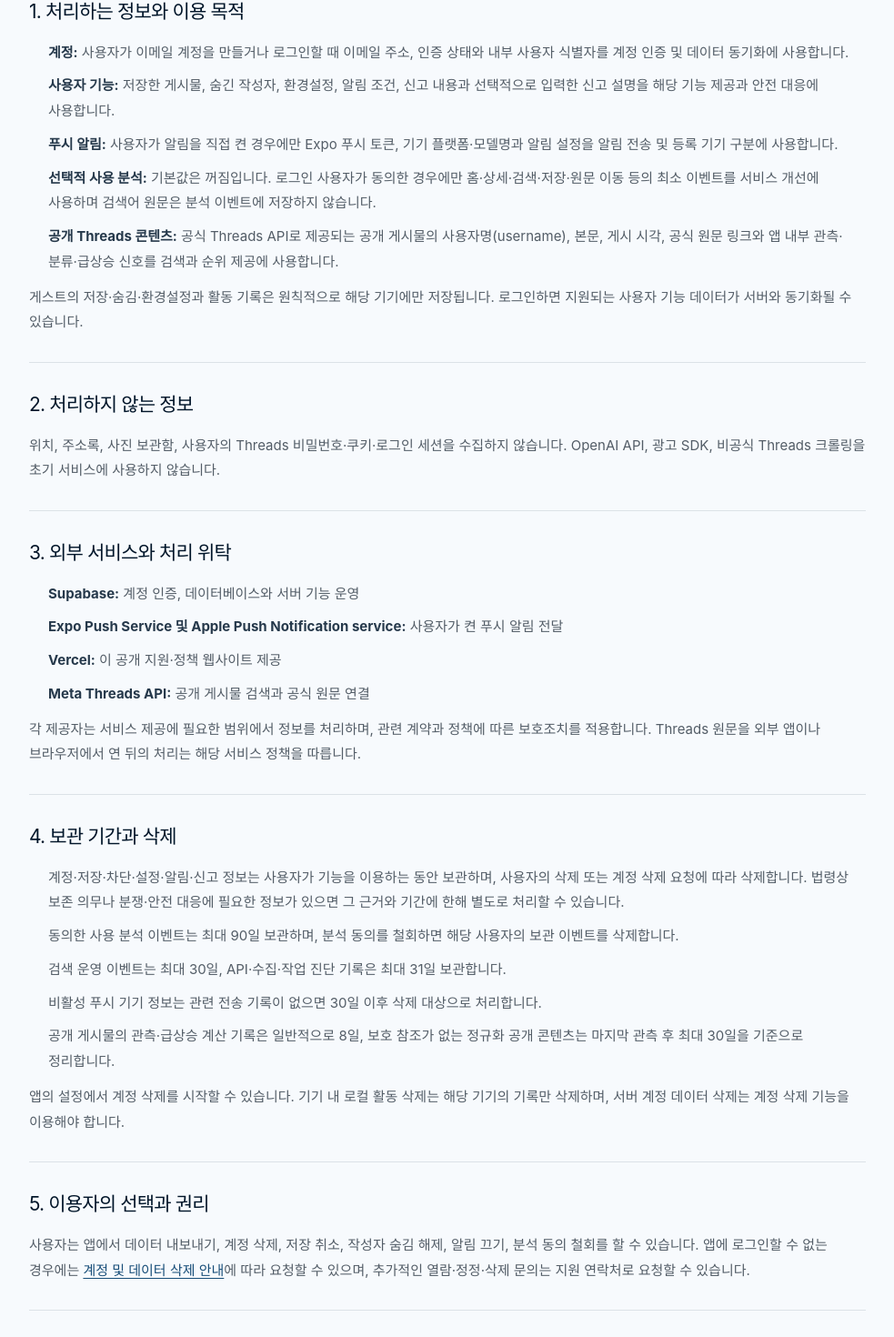
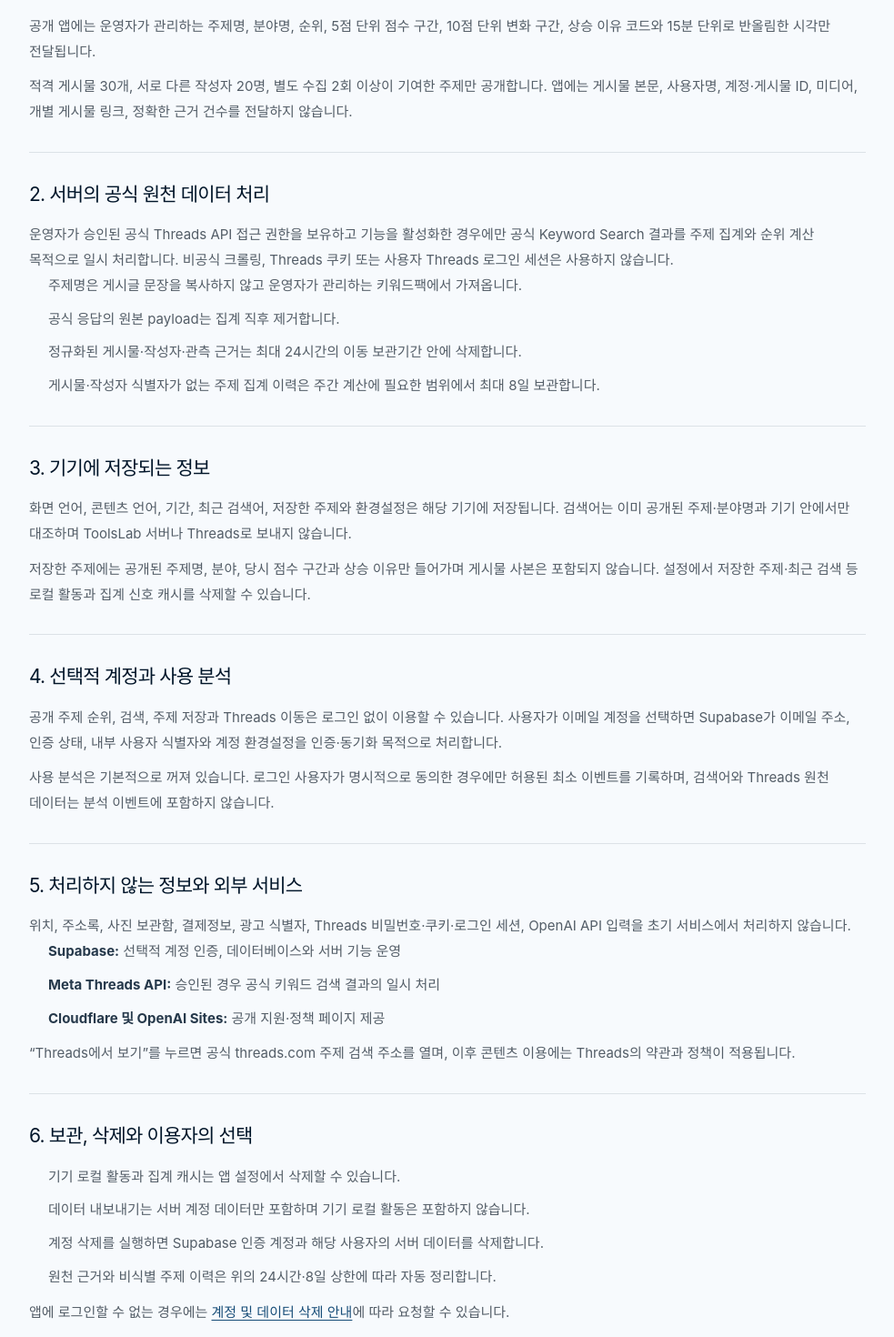
Before and after one commit to allweek1-lab/toolslab-website, a Next.js app: page /privacy in a window 1280 px wide. Shown: the part 483-1953 px from the top of the page at 91% size, without its empty margins (148-1131 px from the left). Built offline with nearby package versions, Linux system fonts and the light colour scheme.

Commit message:
Align Trend Threads policies with topic aggregates

```diff
--- a/app/data-deletion/page.tsx
+++ b/app/data-deletion/page.tsx
@@ -3,28 +3,25 @@
 
 export const metadata: Metadata = {
   title: "Trend Threads 계정 및 데이터 삭제 | ToolsLab",
-  description: "Trend Threads 계정과 기기·서버 데이터를 삭제하는 방법을 안내합니다.",
+  description: "Trend Threads의 기기 데이터와 선택적 계정 데이터를 삭제하는 방법을 안내합니다.",
   alternates: { canonical: "https://trendthreads.toolslab.co.kr/data-deletion" },
 };
 
 export default function DataDeletionPage() {
   return (
-    <LegalShell
-      eyebrow="TREND THREADS DATA DELETION"
-      title="계정 및 데이터 삭제"
-      summary="앱에 로그인할 수 있을 때와 앱을 사용할 수 없을 때의 삭제 방법을 각각 안내합니다."
-    >
+    <LegalShell eyebrow="TREND THREADS DATA DELETION" title="계정 및 데이터 삭제" summary="기기에 저장된 주제·검색 기록과 선택적으로 만든 서버 계정을 각각 삭제할 수 있습니다.">
+      <PolicySection title="이 기기의 로컬 활동 삭제">
+        <p><strong>설정 → 로컬 활동 데이터 삭제</strong>를 사용하면 이 기기의 저장한 주제, 최근 검색어와 이전 버전의 로컬 활동 기록을 지울 수 있습니다. <strong>저장된 집계 비우기</strong>는 오프라인 표시용 주제 신호 캐시만 삭제합니다.</p>
+        <p>주제 저장은 로그인 없이 기기에서만 동작하므로 다른 기기나 서버의 게시물 사본을 삭제하는 기능이 아닙니다.</p>
+      </PolicySection>
+
       <PolicySection title="앱에서 계정과 서버 데이터 삭제">
         <ol>
           <li>Trend Threads에서 삭제할 계정으로 로그인합니다.</li>
           <li>하단의 <strong>설정</strong>을 엽니다.</li>
           <li><strong>계정 삭제</strong>을 누르고 확인합니다.</li>
         </ol>
-        <p>계정 삭제가 완료되면 Supabase 인증 계정과 해당 계정에 동기화된 저장, 숨김, 환경설정, 알림 및 기타 사용자 기능 데이터가 삭제됩니다.</p>
-      </PolicySection>
-
-      <PolicySection title="이 기기의 로컬 활동 삭제">
-        <p><strong>설정 → 로컬 활동 데이터 삭제</strong>를 사용하면 이 기기의 저장, 신고, 숨김, 최근 검색 기록을 지울 수 있습니다. 이 기능은 서버 계정을 삭제하지 않으므로 서버 데이터까지 지우려면 위의 계정 삭제를 함께 실행해야 합니다.</p>
+        <p>계정 삭제가 완료되면 Supabase 인증 계정과 해당 계정의 환경설정, 동의 기록 등 서버 사용자 데이터가 삭제됩니다. 기기의 저장한 주제와 최근 검색을 함께 지우려면 로컬 활동 삭제도 실행해 주세요.</p>
       </PolicySection>
 
       <PolicySection title="앱에 로그인할 수 없는 경우">
@@ -32,14 +29,14 @@
         <ul>
           <li>제목: Trend Threads 데이터 삭제 요청</li>
           <li>가입에 사용한 이메일 주소</li>
-          <li>계정 전체 삭제 또는 특정 데이터 삭제 중 원하는 범위</li>
+          <li>계정 전체 삭제 또는 특정 서버 데이터 삭제 중 원하는 범위</li>
         </ul>
-        <p>계정 소유 여부를 확인하기 위해 가입 이메일로 회신할 수 있습니다. 비밀번호, 인증 코드, Threads 액세스 토큰은 보내지 마세요. 접수와 처리 결과는 이메일로 안내합니다.</p>
+        <p>계정 소유 확인을 위해 가입 이메일로 회신할 수 있습니다. 비밀번호, 인증 코드, Threads 액세스 토큰은 보내지 마세요. 접수와 처리 결과는 이메일로 안내합니다.</p>
       </PolicySection>
 
-      <PolicySection title="삭제 범위와 예외">
-        <p>공개 Threads 원문은 원 작성자가 Meta의 Threads 서비스에 게시한 콘텐츠이므로 ToolsLab이 원문 자체를 삭제할 수 없습니다. Trend Threads가 보관한 사본과 관측 정보는 공개 원문의 삭제·비공개·이용 불가 확인 및 서비스 보관 정책에 따라 노출 중지 또는 삭제합니다.</p>
-        <p>법령상 보존 의무, 분쟁 처리 또는 안전 대응에 신고 정보가 필요한 경우에는 개인정보 처리방침에 적은 근거와 기간에 한해 별도로 처리할 수 있습니다.</p>
+      <PolicySection title="공식 원천 데이터와 Threads 콘텐츠">
+        <p>Trend Threads 공개 앱은 개별 Threads 게시물 사본을 제공하거나 보관하지 않습니다. 승인된 공식 API 접근이 활성화된 경우 서버의 원본 payload는 집계 직후 제거되고, 정규화된 원천 근거는 최대 24시간, 게시물·작성자 식별자가 없는 주제 집계 이력은 최대 8일 안에 자동 정리됩니다.</p>
+        <p>Threads에서 실제로 게시된 콘텐츠는 Meta의 Threads 서비스에 있으므로 ToolsLab이 원문을 삭제할 수 없습니다. 원문 삭제는 Threads에서 해당 계정과 콘텐츠에 대해 진행해야 합니다.</p>
       </PolicySection>
 
       <PolicySection title="관련 문서">
--- a/app/privacy/page.tsx
+++ b/app/privacy/page.tsx
@@ -3,7 +3,7 @@
 
 export const metadata: Metadata = {
   title: "Trend Threads 개인정보 처리방침 | ToolsLab",
-  description: "Trend Threads가 처리하는 정보, 이용 목적, 보관 및 삭제 방법을 안내합니다.",
+  description: "Trend Threads의 주제 집계, 기기 저장, 보관 및 삭제 방법을 안내합니다.",
   alternates: { canonical: "https://trendthreads.toolslab.co.kr/privacy" },
 };
 
@@ -12,55 +12,56 @@
     <LegalShell
       eyebrow="PRIVACY POLICY"
       title="Trend Threads 개인정보 처리방침"
-      summary="툴스랩은 Trend Threads 제공에 필요한 최소한의 정보만 처리하며, 광고 목적의 추적이나 개인정보 판매를 하지 않습니다."
+      summary="Trend Threads는 게시물을 복제하지 않고, 충분한 표본을 통과한 주제 순위와 상승 이유만 제공합니다."
     >
       <div className="policy-meta">
         <span>운영주체: 툴스랩 (ToolsLab)</span>
-        <span>시행일: 2026년 8월 8일</span>
+        <span>시행일: 2026년 8월 9일</span>
       </div>
 
-      <PolicySection title="1. 처리하는 정보와 이용 목적">
-        <ul>
-          <li><strong>계정:</strong> 사용자가 이메일 계정을 만들거나 로그인할 때 이메일 주소, 인증 상태와 내부 사용자 식별자를 계정 인증 및 데이터 동기화에 사용합니다.</li>
-          <li><strong>사용자 기능:</strong> 저장한 게시물, 숨긴 작성자, 환경설정, 알림 조건, 신고 내용과 선택적으로 입력한 신고 설명을 해당 기능 제공과 안전 대응에 사용합니다.</li>
-          <li><strong>푸시 알림:</strong> 사용자가 알림을 직접 켠 경우에만 Expo 푸시 토큰, 기기 플랫폼·모델명과 알림 설정을 알림 전송 및 등록 기기 구분에 사용합니다.</li>
-          <li><strong>선택적 사용 분석:</strong> 기본값은 꺼짐입니다. 로그인 사용자가 동의한 경우에만 홈·상세·검색·저장·원문 이동 등의 최소 이벤트를 서비스 개선에 사용하며 검색어 원문은 분석 이벤트에 저장하지 않습니다.</li>
-          <li><strong>공개 Threads 콘텐츠:</strong> 공식 Threads API로 제공되는 공개 게시물의 사용자명(username), 본문, 게시 시각, 공식 원문 링크와 앱 내부 관측·분류·급상승 신호를 검색과 순위 제공에 사용합니다.</li>
-        </ul>
-        <p>게스트의 저장·숨김·환경설정과 활동 기록은 원칙적으로 해당 기기에만 저장됩니다. 로그인하면 지원되는 사용자 기능 데이터가 서버와 동기화될 수 있습니다.</p>
+      <PolicySection title="1. 앱에 전달되는 정보">
+        <p>공개 앱에는 운영자가 관리하는 주제명, 분야명, 순위, 5점 단위 점수 구간, 10점 단위 변화 구간, 상승 이유 코드와 15분 단위로 반올림한 시각만 전달됩니다.</p>
+        <p>적격 게시물 30개, 서로 다른 작성자 20명, 별도 수집 2회 이상이 기여한 주제만 공개합니다. 앱에는 게시물 본문, 사용자명, 계정·게시물 ID, 미디어, 개별 게시물 링크, 정확한 근거 건수를 전달하지 않습니다.</p>
       </PolicySection>
 
-      <PolicySection title="2. 처리하지 않는 정보">
-        <p>위치, 주소록, 사진 보관함, 사용자의 Threads 비밀번호·쿠키·로그인 세션을 수집하지 않습니다. OpenAI API, 광고 SDK, 비공식 Threads 크롤링을 초기 서비스에 사용하지 않습니다.</p>
+      <PolicySection title="2. 서버의 공식 원천 데이터 처리">
+        <p>운영자가 승인된 공식 Threads API 접근 권한을 보유하고 기능을 활성화한 경우에만 공식 Keyword Search 결과를 주제 집계와 순위 계산 목적으로 일시 처리합니다. 비공식 크롤링, Threads 쿠키 또는 사용자 Threads 로그인 세션은 사용하지 않습니다.</p>
+        <ul>
+          <li>주제명은 게시글 문장을 복사하지 않고 운영자가 관리하는 키워드팩에서 가져옵니다.</li>
+          <li>공식 응답의 원본 payload는 집계 직후 제거합니다.</li>
+          <li>정규화된 게시물·작성자·관측 근거는 최대 24시간의 이동 보관기간 안에 삭제합니다.</li>
+          <li>게시물·작성자 식별자가 없는 주제 집계 이력은 주간 계산에 필요한 범위에서 최대 8일 보관합니다.</li>
+        </ul>
       </PolicySection>
 
-      <PolicySection title="3. 외부 서비스와 처리 위탁">
-        <ul>
-          <li><strong>Supabase:</strong> 계정 인증, 데이터베이스와 서버 기능 운영</li>
-          <li><strong>Expo Push Service 및 Apple Push Notification service:</strong> 사용자가 켠 푸시 알림 전달</li>
-          <li><strong>Vercel:</strong> 이 공개 지원·정책 웹사이트 제공</li>
-          <li><strong>Meta Threads API:</strong> 공개 게시물 검색과 공식 원문 연결</li>
-        </ul>
-        <p>각 제공자는 서비스 제공에 필요한 범위에서 정보를 처리하며, 관련 계약과 정책에 따른 보호조치를 적용합니다. Threads 원문을 외부 앱이나 브라우저에서 연 뒤의 처리는 해당 서비스 정책을 따릅니다.</p>
+      <PolicySection title="3. 기기에 저장되는 정보">
+        <p>화면 언어, 콘텐츠 언어, 기간, 최근 검색어, 저장한 주제와 환경설정은 해당 기기에 저장됩니다. 검색어는 이미 공개된 주제·분야명과 기기 안에서만 대조하며 ToolsLab 서버나 Threads로 보내지 않습니다.</p>
+        <p>저장한 주제에는 공개된 주제명, 분야, 당시 점수 구간과 상승 이유만 들어가며 게시물 사본은 포함되지 않습니다. 설정에서 저장한 주제·최근 검색 등 로컬 활동과 집계 신호 캐시를 삭제할 수 있습니다.</p>
       </PolicySection>
 
-      <PolicySection title="4. 보관 기간과 삭제">
-        <ul>
-          <li>계정·저장·차단·설정·알림·신고 정보는 사용자가 기능을 이용하는 동안 보관하며, 사용자의 삭제 또는 계정 삭제 요청에 따라 삭제합니다. 법령상 보존 의무나 분쟁·안전 대응에 필요한 정보가 있으면 그 근거와 기간에 한해 별도로 처리할 수 있습니다.</li>
-          <li>동의한 사용 분석 이벤트는 최대 90일 보관하며, 분석 동의를 철회하면 해당 사용자의 보관 이벤트를 삭제합니다.</li>
-          <li>검색 운영 이벤트는 최대 30일, API·수집·작업 진단 기록은 최대 31일 보관합니다.</li>
-          <li>비활성 푸시 기기 정보는 관련 전송 기록이 없으면 30일 이후 삭제 대상으로 처리합니다.</li>
-          <li>공개 게시물의 관측·급상승 계산 기록은 일반적으로 8일, 보호 참조가 없는 정규화 공개 콘텐츠는 마지막 관측 후 최대 30일을 기준으로 정리합니다.</li>
-        </ul>
-        <p>앱의 설정에서 계정 삭제를 시작할 수 있습니다. 기기 내 로컬 활동 삭제는 해당 기기의 기록만 삭제하며, 서버 계정 데이터 삭제는 계정 삭제 기능을 이용해야 합니다.</p>
+      <PolicySection title="4. 선택적 계정과 사용 분석">
+        <p>공개 주제 순위, 검색, 주제 저장과 Threads 이동은 로그인 없이 이용할 수 있습니다. 사용자가 이메일 계정을 선택하면 Supabase가 이메일 주소, 인증 상태, 내부 사용자 식별자와 계정 환경설정을 인증·동기화 목적으로 처리합니다.</p>
+        <p>사용 분석은 기본적으로 꺼져 있습니다. 로그인 사용자가 명시적으로 동의한 경우에만 허용된 최소 이벤트를 기록하며, 검색어와 Threads 원천 데이터는 분석 이벤트에 포함하지 않습니다.</p>
       </PolicySection>
 
-      <PolicySection title="5. 이용자의 선택과 권리">
-        <p>사용자는 앱에서 데이터 내보내기, 계정 삭제, 저장 취소, 작성자 숨김 해제, 알림 끄기, 분석 동의 철회를 할 수 있습니다. 앱에 로그인할 수 없는 경우에는 <a className="inline-link" href="/data-deletion">계정 및 데이터 삭제 안내</a>에 따라 요청할 수 있으며, 추가적인 열람·정정·삭제 문의는 지원 연락처로 요청할 수 있습니다.</p>
+      <PolicySection title="5. 처리하지 않는 정보와 외부 서비스">
+        <p>위치, 주소록, 사진 보관함, 결제정보, 광고 식별자, Threads 비밀번호·쿠키·로그인 세션, OpenAI API 입력을 초기 서비스에서 처리하지 않습니다.</p>
+        <ul>
+          <li><strong>Supabase:</strong> 선택적 계정 인증, 데이터베이스와 서버 기능 운영</li>
+          <li><strong>Meta Threads API:</strong> 승인된 경우 공식 키워드 검색 결과의 일시 처리</li>
+          <li><strong>Cloudflare 및 OpenAI Sites:</strong> 공개 지원·정책 페이지 제공</li>
+        </ul>
+        <p>“Threads에서 보기”를 누르면 공식 threads.com 주제 검색 주소를 열며, 이후 콘텐츠 이용에는 Threads의 약관과 정책이 적용됩니다.</p>
       </PolicySection>
 
-      <PolicySection title="6. 안전성 확보 조치">
-        <p>서버 비밀값은 앱에 포함하지 않고, 사용자 데이터는 인증된 계정 범위로 분리합니다. 전송 구간 암호화, 최소 권한, 요청 상한, 접근 통제와 운영 기록을 적용하며 계정 비밀번호나 인증 코드를 지원 메일로 요청하지 않습니다.</p>
+      <PolicySection title="6. 보관, 삭제와 이용자의 선택">
+        <ul>
+          <li>기기 로컬 활동과 집계 캐시는 앱 설정에서 삭제할 수 있습니다.</li>
+          <li>데이터 내보내기는 서버 계정 데이터만 포함하며 기기 로컬 활동은 포함하지 않습니다.</li>
+          <li>계정 삭제를 실행하면 Supabase 인증 계정과 해당 사용자의 서버 데이터를 삭제합니다.</li>
+          <li>원천 근거와 비식별 주제 이력은 위의 24시간·8일 상한에 따라 자동 정리합니다.</li>
+        </ul>
+        <p>앱에 로그인할 수 없는 경우에는 <a className="inline-link" href="/data-deletion">계정 및 데이터 삭제 안내</a>에 따라 요청할 수 있습니다.</p>
       </PolicySection>
 
       <PolicySection title="7. 개인정보 문의">
@@ -69,10 +70,11 @@
           <div><dt>이메일</dt><dd><a href="mailto:allweek@naver.com">allweek@naver.com</a></dd></div>
           <div><dt>전화</dt><dd><a href="tel:07043503571">070-4350-3571</a></dd></div>
         </dl>
+        <p>계정 비밀번호, 인증 코드 또는 Threads 액세스 토큰을 문의 메일로 보내지 마세요.</p>
       </PolicySection>
 
       <PolicySection title="8. 방침 변경">
-        <p>서비스 기능이나 법적 요구사항이 변경되면 이 방침을 수정할 수 있습니다. 중요한 변경은 시행 전에 앱 또는 이 페이지를 통해 안내하고, 페이지 상단의 시행일을 갱신합니다.</p>
+        <p>서비스 기능이나 법적 요구사항이 변경되면 이 방침을 수정할 수 있습니다. 중요한 변경은 시행 전에 앱 또는 이 페이지에서 안내하고 시행일을 갱신합니다.</p>
       </PolicySection>
     </LegalShell>
   );
```
Also changed, not shown: app/support/page.tsx (+15 -14 lines), app/terms/page.tsx (+18 -21 lines), 1 other file (tests, documents, lock files or other folders).
